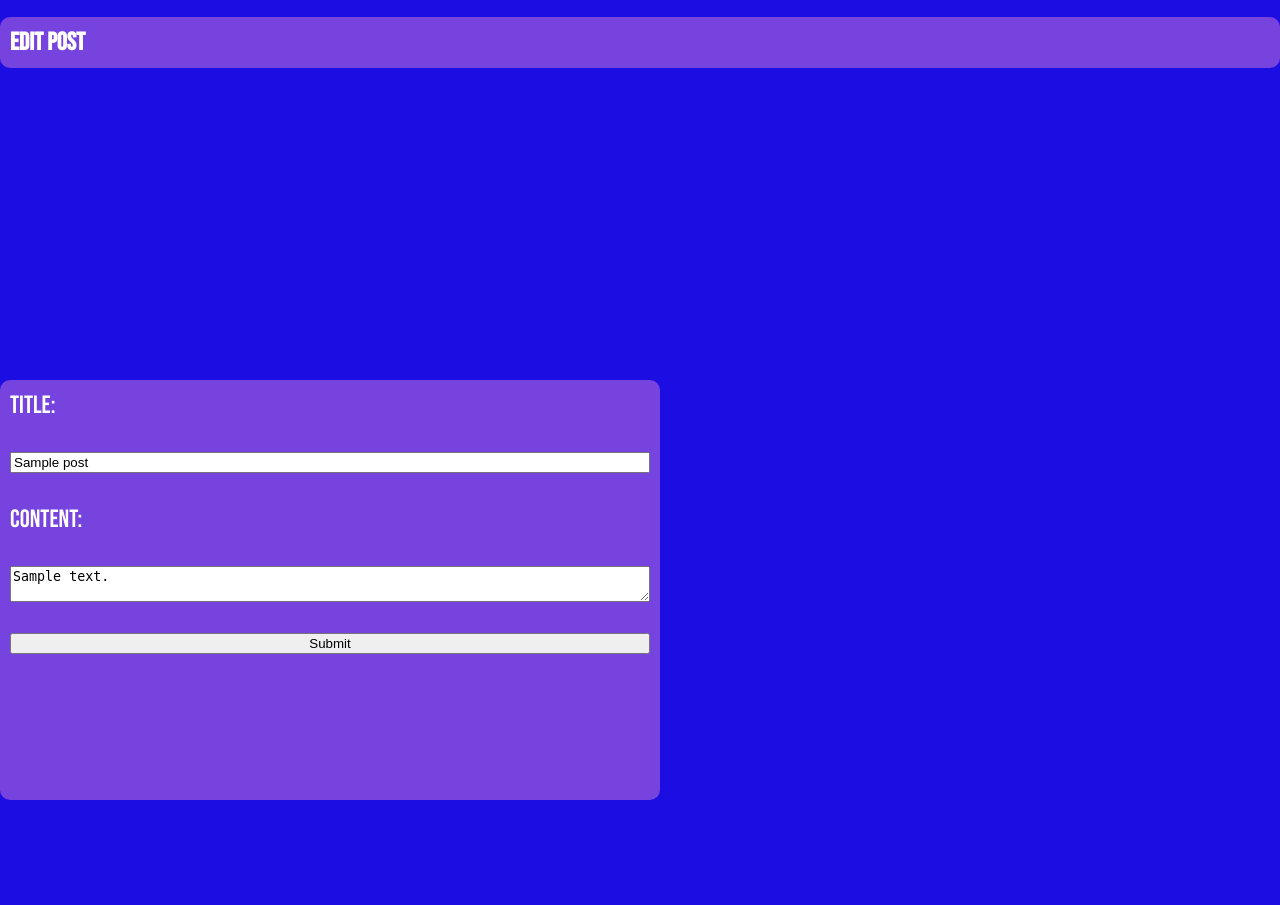
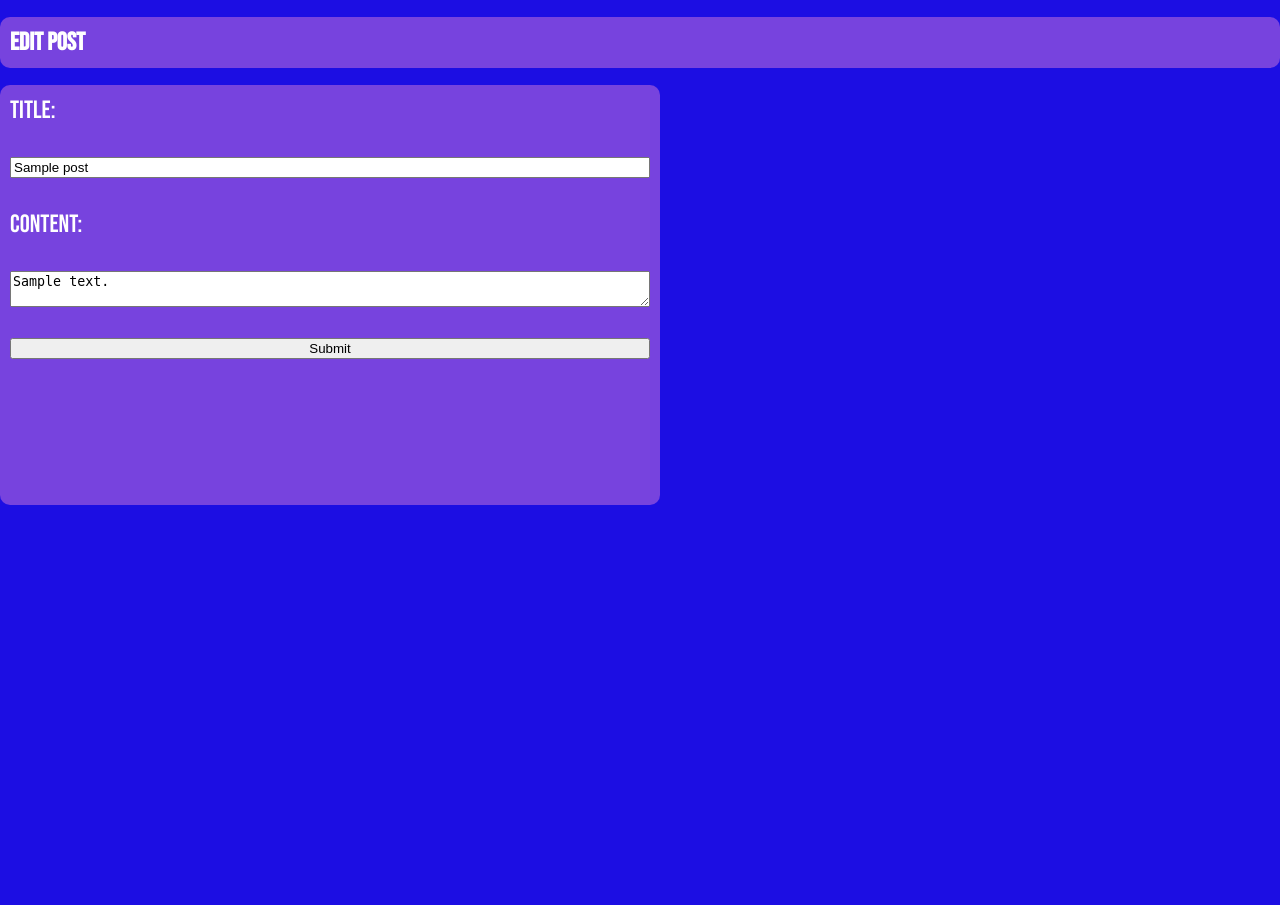
Before and after one commit to JoeMille/full-flask, a Flask app: template templates/edit_post.html in a window 1280 px wide. Before the commit the page ends 800 px from the top, so only its background shows below. Run offline with Flask 3, Linux system fonts and the light colour scheme; the template is opened without the code that fills it: most values are stand-ins (such as "Sample title", 1, 10 or a date in 2020); some libraries are stand-ins or nearby versions.

Commit message:
Edit_post html styles fixed

```diff
--- a/static/style.css
+++ b/static/style.css
@@ -163,8 +163,6 @@ body {
 }
 
 .edit-post-form {
-    position: fixed;
-    bottom: 0;
     height: 50vh;
     width: 50%;
     background-color: #7743de;
```
